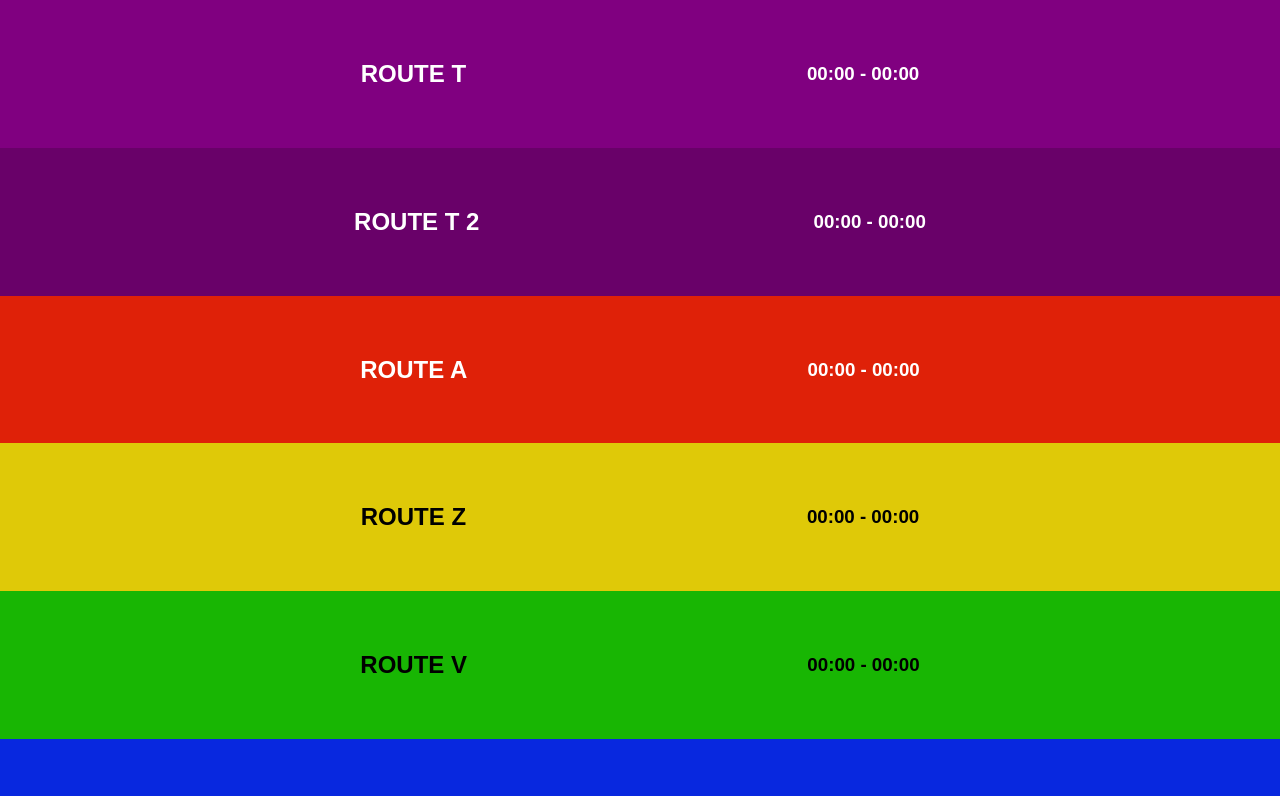
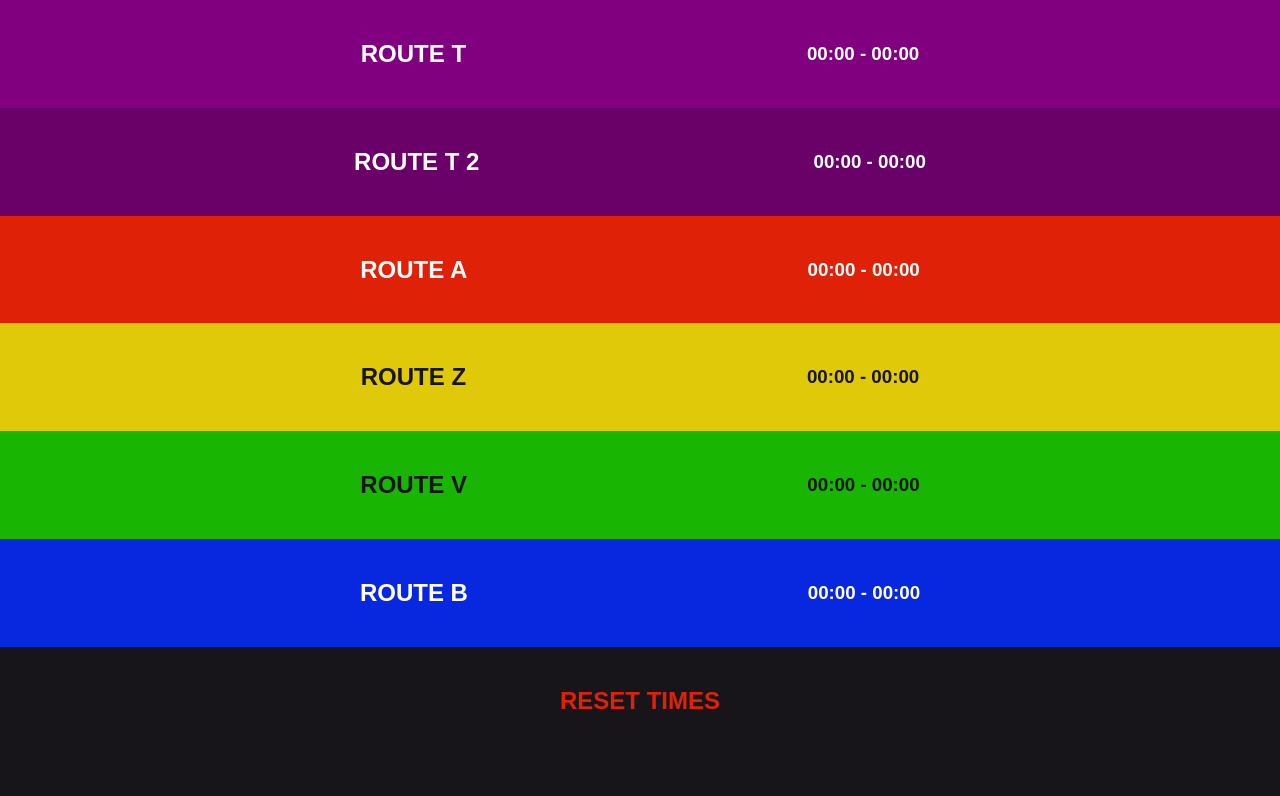
Before and after one commit to Odinnh/Adventures-Dice, a website: page index.html in a window 1280 px wide. Shown: the top 796 px of the page. Drawn offline with Linux system fonts and the light colour scheme.

Commit message:
updated styling

```diff
--- a/index.html
+++ b/index.html
@@ -8,16 +8,31 @@
 <head>
     <meta charset="utf-8">
     <meta http-equiv="X-UA-Compatible" content="IE=edge">
-    <title>Adventures Dice</title>
+    <title>Route Time Tracker</title>
     <meta name="description" content="">
     <meta name="viewport" content="width=device-width, initial-scale=1">
     <link rel="stylesheet" href="">
-    <link rel="stylesheet" href="public/style.css" type="text/css">
+    <!-- <link rel="stylesheet" href="public/style.css" type="text/css"> -->
 
     <style>
+        :root {
+            --black: #17151a;
+
+            --white: #f7f5fa;
+        }
+
+        *,
+        *>* {
+            box-sizing: border-box;
+        }
+
+        body {
+            background-color: #17151a;
+        }
+
         body {
             font-family: sans-serif;
-            color: black;
+            color: #17151a;
             padding: 0;
             margin: 0;
         }
@@ -27,9 +42,7 @@
         }
 
         .btn {
-            padding: 20px;
-            padding-top: 40px;
-            padding-bottom: 40px;
+            padding: 20px 20px;
         }
 
         .route,
@@ -145,7 +158,7 @@
             localStorage.setItem('time', JSON.stringify(times))
             document.querySelectorAll('.route').forEach(ele => {
                 let id = ele.getAttribute('id');
-                times[id] == null ? times[id] = defaultTimes[id]:times[id] = times[id];
+                times[id] == null ? times[id] = defaultTimes[id] : times[id] = times[id];
                 ele.querySelector('H3').innerHTML = `${times[id].start} - ${times[id].end}`;
 
             })
```
